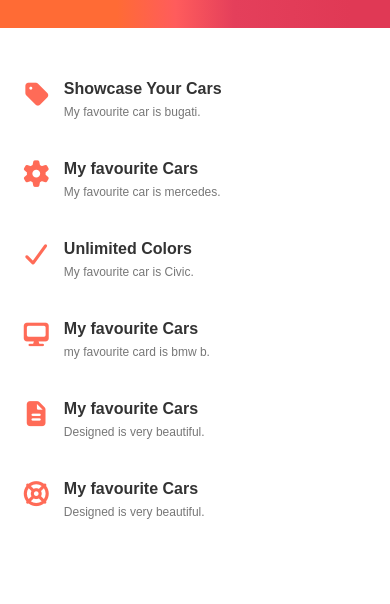
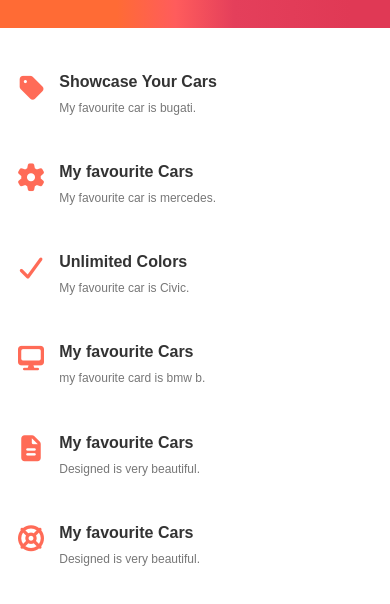
Before and after one commit to shoby056/react_task01, a React (Vite) app: page / in a window 390 px wide. Shown: the part 760-1364 px from the top of the page. Before the commit the page ends 1333 px from the top, so only its background shows below. Built offline with nearby package versions, Linux system fonts and the light colour scheme.

Commit message:
Update Features.css

```diff
--- a/src/componenets/Features/Features.css
+++ b/src/componenets/Features/Features.css
@@ -34,19 +34,18 @@
 }
 
 
-/* =========================
-   TABLET
-========================= */
+/* Tablet */
 
-@media (max-width: 900px) {
+@media screen and (max-width: 900px) {
   .features {
+    width: 90%;
     grid-template-columns: repeat(2, 1fr);
-    gap: 20px;
+    gap: 25px;
     margin: 60px auto;
   }
 
   .feature-card {
-    gap: 14px;
+    gap: 15px;
   }
 
   .lefti {
@@ -63,11 +62,9 @@
 }
 
 
-/* =========================
-   MOBILE
-========================= */
+/* Mobile */
 
-@media (max-width: 600px) {
+@media screen and (max-width: 600px) {
   .features {
     width: 90%;
     grid-template-columns: 1fr;
@@ -76,33 +73,31 @@
   }
 
   .feature-card {
-    padding: 12px 5px;
+    width: 100%;
+    padding: 15px 5px;
     gap: 15px;
   }
 
   .lefti {
-    font-size: 28px;
+    font-size: 30px;
   }
 
   .rightp h3 {
-    font-size: 17px;
-    margin-bottom: 5px;
+    font-size: 18px;
   }
 
   .rightp p {
     font-size: 13px;
-    line-height: 1.5;
   }
 }
 
 
-/* =========================
-   SMALL MOBILE
-========================= */
+/* Small Mobile */
 
-@media (max-width: 400px) {
+@media screen and (max-width: 400px) {
   .features {
-    width: 92%;
+    width: 95%;
+    margin: 30px auto;
   }
 
   .feature-card {
@@ -110,7 +105,7 @@
   }
 
   .lefti {
-    font-size: 25px;
+    font-size: 26px;
   }
 
   .rightp h3 {
```
